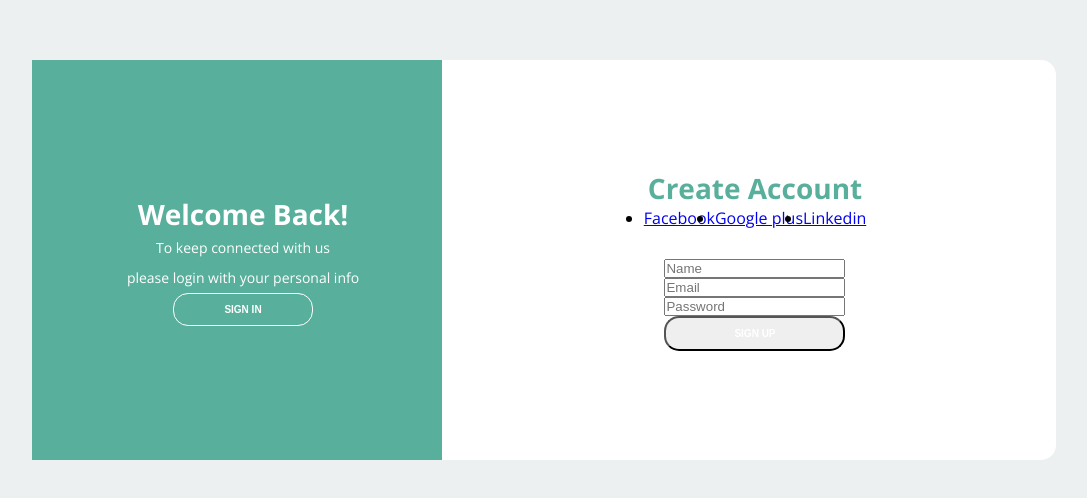
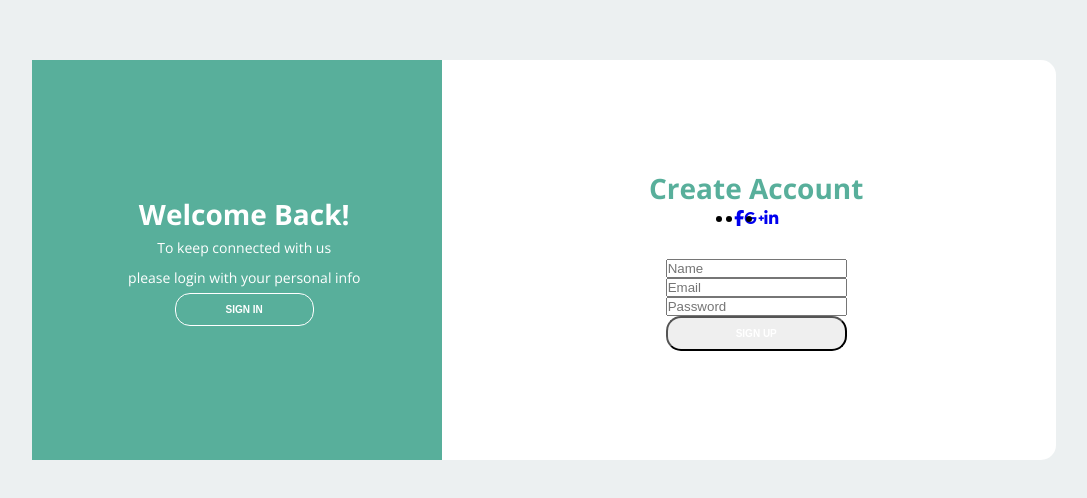
Before and after one commit to leonardo534/login-cadastro-interativo, a plain HTML site: page index.html in a window 1280 px wide. Shown: the part 140-638 px from the top of the page, without its empty margins (96-1183 px from the left). Drawn offline with nearby package versions, Linux system fonts and the light colour scheme.

Commit message:
Adicionado icones das redes sociais

```diff
--- a/index.html
+++ b/index.html
@@ -4,6 +4,7 @@
 		<meta charset="UTF-8">
 		<title>Login</title>
 		<link rel="stylesheet" href="css/style.css">
+		<script src="https://kit.fontawesome.com/388577b18c.js" crossorigin="anonymous"></script>
 	</head>
 
 	<body>
@@ -19,9 +20,9 @@
 					<h2 class="title title-second">create account</h2>
 					<div class="social-midia">
 						<ul class="list-social-midia">
-							<li><a href="#">Facebook</a></li>
-							<li><a href="#">Google plus</a></li>
-							<li><a href="#">Linkedin</a></li>
+							<li><a href="#"><i class="fab fa-facebook-f"></i></a></li>
+							<li><a href="#"><i class="fab fa-google-plus-g"></i></a></li>
+							<li><a href="#"><i class="fab fa-linkedin-in"></i></a></li>
 						</ul>
 					</div><!-- end social midia -->
 					<p class="description">or use your email for registration</p>
```
